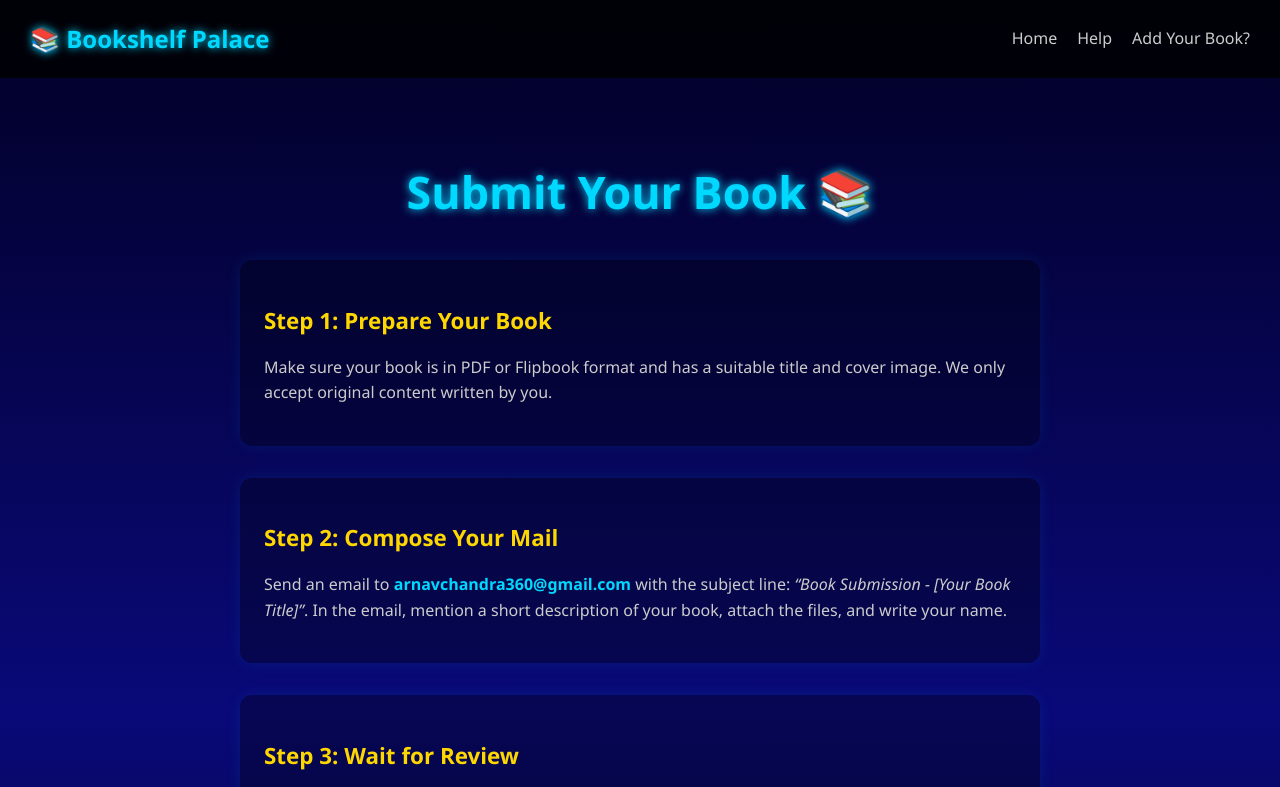
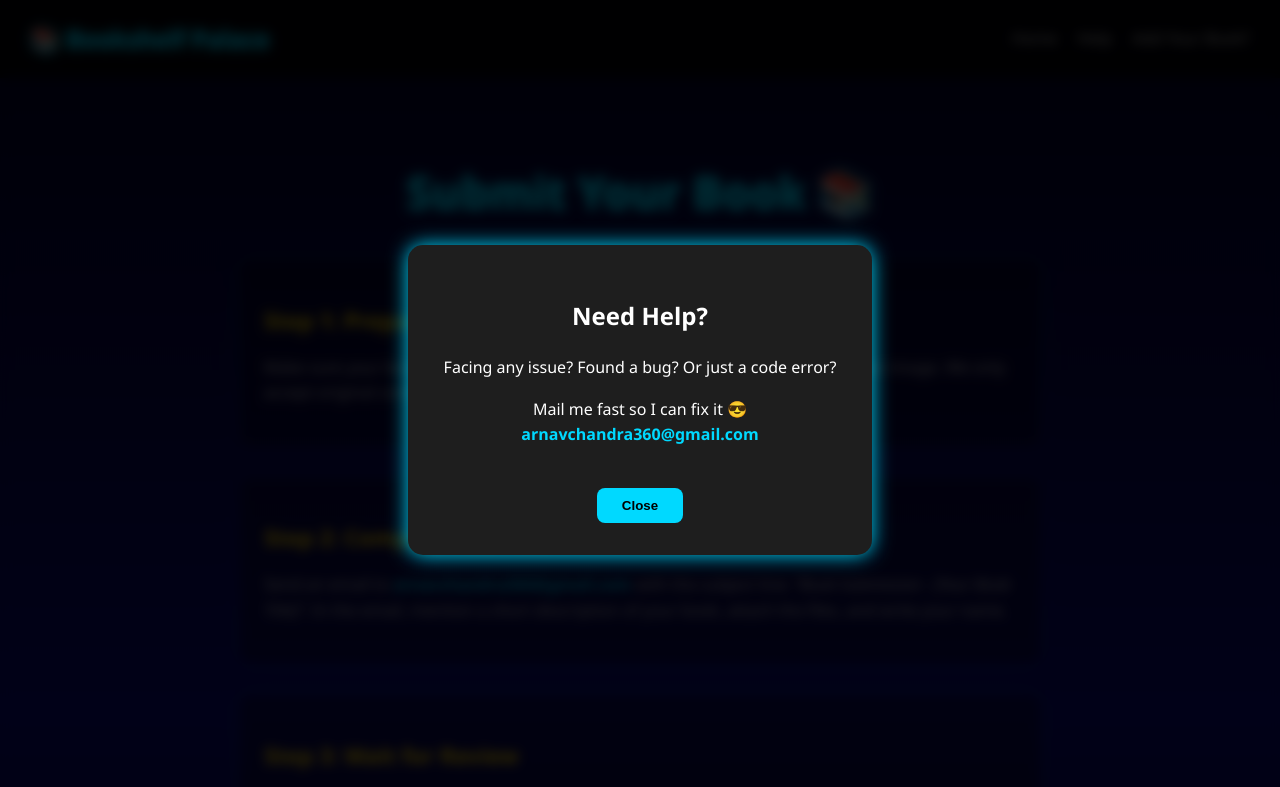
Before and after one commit to ArnavChandra2307/bookshelf, a plain HTML site: page contact.html in a window 1280 px wide. Both pictures are taken after a click on the link "Help". Shown: the top 787 px of the page. Drawn offline with Linux system fonts and the light colour scheme.

Commit message:
Update contact.html

```diff
--- a/contact.html
+++ b/contact.html
@@ -13,7 +13,6 @@
       line-height: 1.6;
     }
 
-    /* Navbar styles */
     .navbar {
       display: flex;
       justify-content: space-between;
@@ -69,12 +68,12 @@
         margin-top: 10px;
       }
 
+      .navbar-links.active {
+        display: flex;
+      }
+
       .navbar-links a {
         padding: 10px 0;
-      }
-
-      .navbar-links.active {
-        display: flex;
       }
     }
 
@@ -142,11 +141,60 @@
       background: #0a0a0a;
       margin-top: 3rem;
     }
+
+    /* Help Modal Styling */
+    .modal {
+      display: none;
+      position: fixed;
+      z-index: 1001;
+      left: 0;
+      top: 0;
+      width: 100%;
+      height: 100%;
+      background: rgba(0, 0, 0, 0.8);
+      backdrop-filter: blur(6px);
+      justify-content: center;
+      align-items: center;
+      animation: fadeIn 0.3s ease-in-out;
+    }
+
+    .modal-content {
+      background-color: #1e1e1e;
+      padding: 2rem;
+      border-radius: 15px;
+      text-align: center;
+      box-shadow: 0 0 20px #00d9ff;
+      color: #ffffff;
+      animation: slideIn 0.3s ease-in-out;
+      max-width: 90%;
+      width: 400px;
+    }
+
+    .modal-content button {
+      margin-top: 1.5rem;
+      padding: 10px 25px;
+      background-color: #00d9ff;
+      border: none;
+      border-radius: 8px;
+      font-weight: bold;
+      color: #000;
+      cursor: pointer;
+    }
+
+    @keyframes fadeIn {
+      from { opacity: 0; }
+      to   { opacity: 1; }
+    }
+
+    @keyframes slideIn {
+      from { transform: translateY(-30px); opacity: 0; }
+      to   { transform: translateY(0); opacity: 1; }
+    }
   </style>
 </head>
 <body>
 
-  <!-- 🌐 NAVBAR START -->
+  <!-- 🌐 NAVBAR -->
   <nav class="navbar">
     <div class="navbar-title">📚 Bookshelf Palace</div>
     <div class="menu-toggle" onclick="toggleMenu()">☰</div>
@@ -156,8 +204,8 @@
       <a href="contact.html">Add Your Book?</a>
     </div>
   </nav>
-  <!-- 🌐 NAVBAR END -->
 
+  <!-- 🔗 MAIN CONTENT -->
   <div class="container">
     <h1>Submit Your Book 📚</h1>
 
@@ -168,7 +216,7 @@
 
     <div class="step">
       <h2>Step 2: Compose Your Mail</h2>
-      <p>Send an email to <b style="color: #00d9ff;">arnavchandra360@gmail.com</b> with the subject line: <i>“Book Submission - [Your Book Title]”</i>. In the email, mention a short description of your book, attach the files, and write your name.</p>
+      <p>Send an email to <span style="color: #00d9ff; font-weight: bold;">arnavchandra360@gmail.com</span> with the subject line: <i>“Book Submission - [Your Book Title]”</i>. In the email, mention a short description of your book, attach the files, and write your name.</p>
     </div>
 
     <div class="step">
@@ -189,10 +237,23 @@
     </div>
   </div>
 
+  <!-- 🔻 FOOTER -->
   <footer>
     Managed and maintained by Arnav Chandra — Bookshelf Palace © 2025
   </footer>
 
+  <!-- ✅ HELP MODAL -->
+  <div id="helpModal" class="modal">
+    <div class="modal-content">
+      <h2>Need Help?</h2>
+      <p>Facing any issue? Found a bug? Or just a code error?</p>
+      <p>Mail me fast so I can fix it 😎<br>
+        <span style="color:#00d9ff; font-weight:bold;">arnavchandra360@gmail.com</span></p>
+      <button onclick="closeHelpModal()">Close</button>
+    </div>
+  </div>
+
+  <!-- 💻 JS SCRIPTS -->
   <script>
     function toggleMenu() {
       const navLinks = document.getElementById('navLinks');
@@ -200,7 +261,19 @@
     }
 
     function openHelpModal() {
-      alert("Need help? Mail me at: arnavchandra360@gmail.com");
+      document.getElementById('helpModal').style.display = 'flex';
+    }
+
+    function closeHelpModal() {
+      document.getElementById('helpModal').style.display = 'none';
+    }
+
+    // Close on outside click
+    window.onclick = function(event) {
+      const modal = document.getElementById('helpModal');
+      if (event.target == modal) {
+        modal.style.display = "none";
+      }
     }
   </script>
 
```
